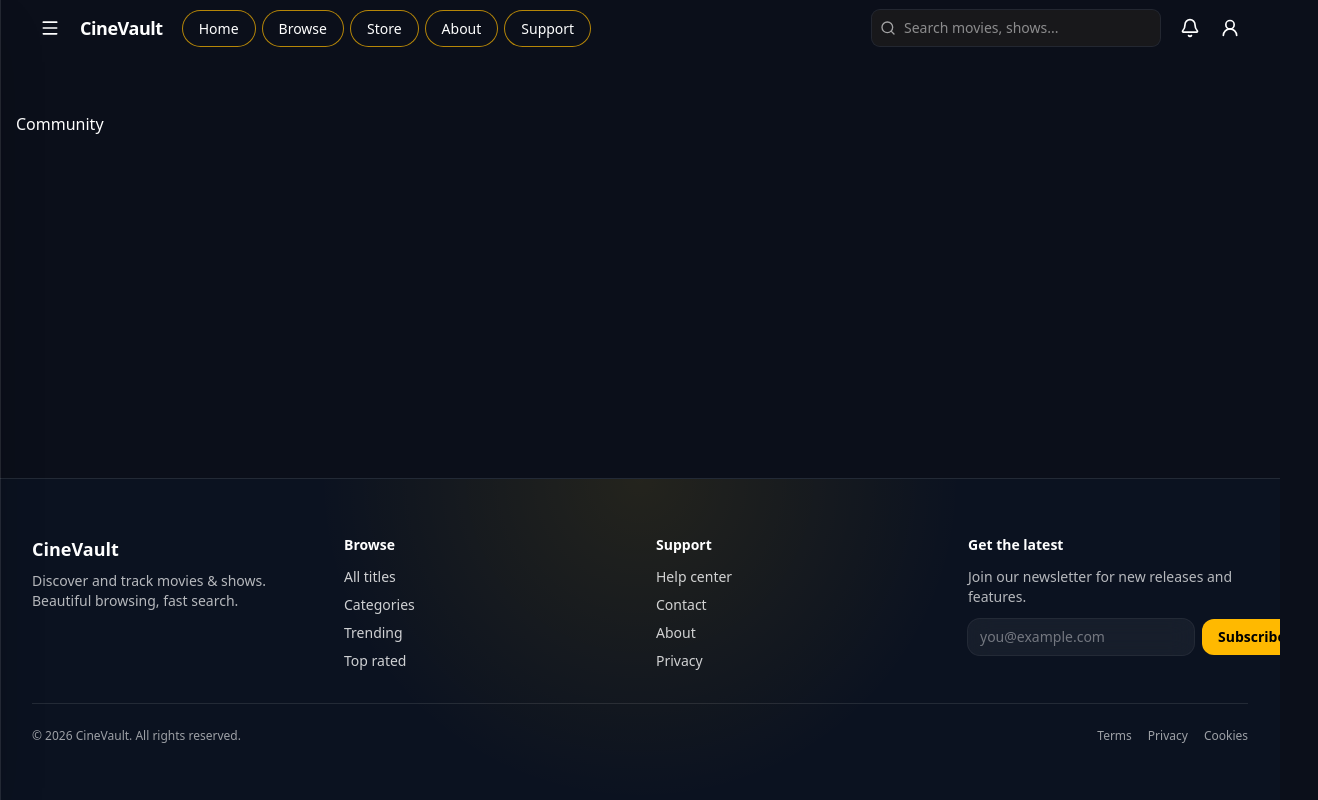
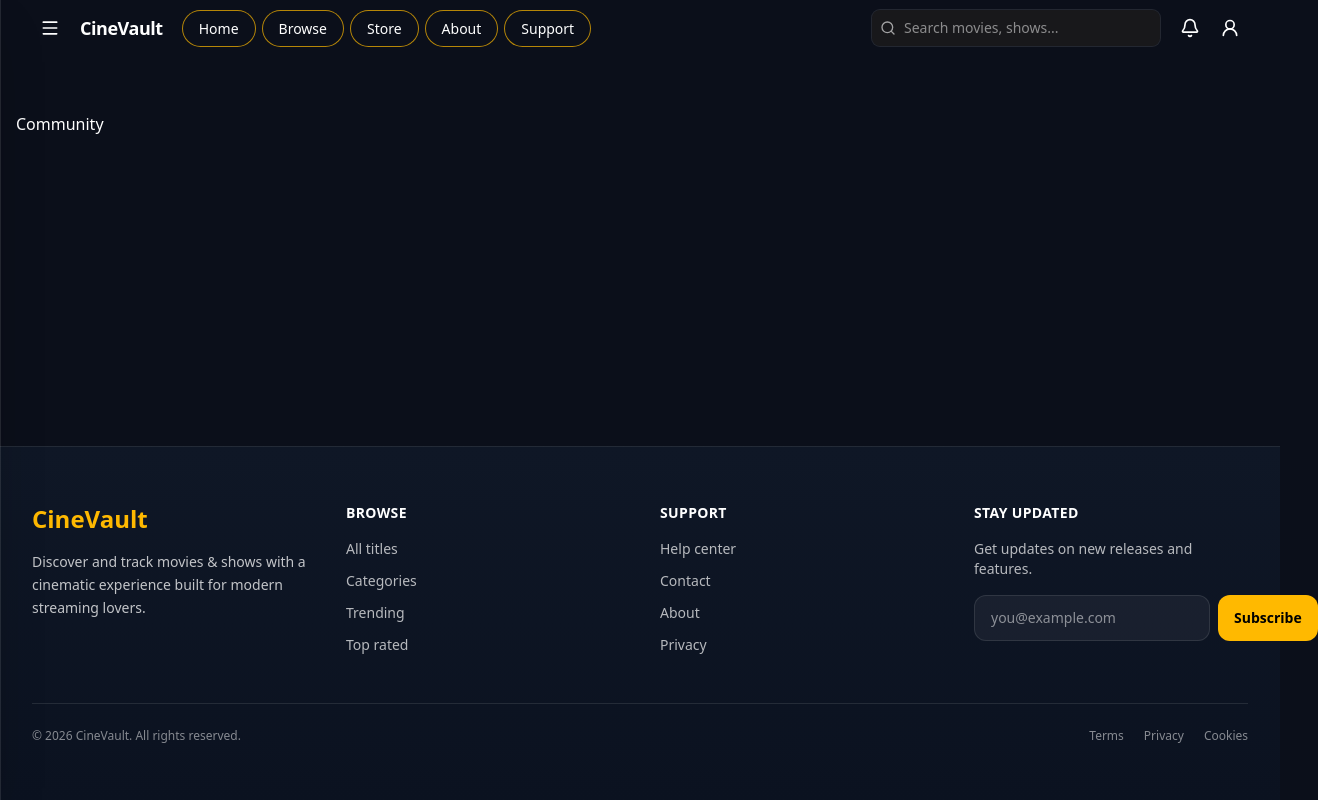
Before and after one commit to breezy23333/cinevault, a Next.js app: page /community in a window 1280 px wide. Shown: the whole page, 1318 px wide, since content can reach past the window. Built offline with nearby package versions, Linux system fonts and the light colour scheme.

Commit message:
Restored cinematic footer

```diff
--- a/components/Footer.tsx
+++ b/components/Footer.tsx
@@ -15,20 +15,27 @@ export default function Footer() {
   };
 
   return (
-    <footer className="relative mt-12 overflow-hidden border-t border-white/10 bg-[#0b1220]">
-      <div className="absolute inset-0 bg-[radial-gradient(circle_at_top,rgba(255,191,0,0.10),transparent_45%)] pointer-events-none" />
-      <div className="relative z-10 mx-auto w-full max-w-[1400px] xl:max-w-[1600px] 2xl:max-w-[1800px] px-4 md:px-8 py-14">
-        <div className="grid gap-8 md:grid-cols-4">
-          <div className="space-y-2">
-            <div className="text-lg font-semibold">CineVault</div>
-            <p className="text-sm text-white/70">
-              Discover and track movies & shows. Beautiful browsing, fast search.
+    <footer className="mt-16 border-t border-white/10 bg-gradient-to-b from-[#0f1726] to-[#0b1220]">
+      <div className="mx-auto w-full max-w-[1400px] xl:max-w-[1600px] 2xl:max-w-[1800px] px-4 md:px-8 py-14">
+
+        <div className="grid gap-10 md:grid-cols-4">
+
+          <div className="space-y-4">
+            <div className="text-2xl font-bold text-amber-400">
+              CineVault
+            </div>
+
+            <p className="text-sm leading-relaxed text-white/75">
+              Discover and track movies & shows with a cinematic experience built for modern streaming lovers.
             </p>
           </div>
 
           <div>
-            <div className="text-sm font-semibold mb-3">Browse</div>
-            <ul className="space-y-2 text-sm text-white/80">
+            <div className="mb-4 text-sm font-semibold uppercase tracking-wide text-white">
+              Browse
+            </div>
+
+            <ul className="space-y-3 text-sm text-white/70">
               <li><Link href="/browse" className="transition hover:text-amber-300">All titles</Link></li>
               <li><Link href="/categories" className="transition hover:text-amber-300">Categories</Link></li>
               <li><Link href="/trending" className="transition hover:text-amber-300">Trending</Link></li>
@@ -37,8 +44,11 @@ export default function Footer() {
           </div>
 
           <div>
-            <div className="text-sm font-semibold mb-3">Support</div>
-            <ul className="space-y-2 text-sm text-white/80">
+            <div className="mb-4 text-sm font-semibold uppercase tracking-wide text-white">
+              Support
+            </div>
+
+            <ul className="space-y-3 text-sm text-white/70">
               <li><Link href="/support" className="transition hover:text-amber-300">Help center</Link></li>
               <li><Link href="/contact" className="transition hover:text-amber-300">Contact</Link></li>
               <li><Link href="/about" className="transition hover:text-amber-300">About</Link></li>
@@ -47,21 +57,26 @@ export default function Footer() {
           </div>
 
           <div>
-            <div className="text-sm font-semibold mb-3">Get the latest</div>
+            <div className="mb-4 text-sm font-semibold uppercase tracking-wide text-white">
+              Stay Updated
+            </div>
+
             <p className="text-sm text-white/70">
-              Join our newsletter for new releases and features.
+              Get updates on new releases and features.
             </p>
-            <form className="mt-3 flex gap-2" onSubmit={handleSubmit}>
+
+            <form className="mt-4 flex gap-2" onSubmit={handleSubmit}>
               <input
                 type="email"
                 value={email}
                 onChange={(e) => setEmail(e.target.value)}
                 placeholder="you@example.com"
-                className="flex-1 rounded-xl bg-white/5 backdrop-blur-md ring-1 ring-white/10 px-3 py-2 text-sm text-white placeholder:text-white/40 outline-none focus:ring-amber-300/40"
+                className="flex-1 rounded-xl border border-white/10 bg-white/5 px-4 py-3 text-sm text-white outline-none transition focus:border-amber-300/50"
               />
+
               <button
                 type="submit"
-                className="rounded-xl bg-amber-400 text-black text-sm font-semibold px-4 py-2 transition hover:scale-105 hover:bg-amber-300"
+                className="rounded-xl bg-amber-400 px-4 py-3 text-sm font-semibold text-black transition hover:bg-amber-300"
               >
                 Subscribe
               </button>
@@ -69,9 +84,10 @@ export default function Footer() {
           </div>
         </div>
 
-        <div className="mt-8 pt-6 border-t border-white/10 flex flex-col md:flex-row items-center justify-between gap-4 text-xs text-white/60">
+        <div className="mt-12 flex flex-col items-center justify-between gap-4 border-t border-white/10 pt-6 text-xs text-white/50 md:flex-row">
           <div>© {year} CineVault. All rights reserved.</div>
-          <div className="flex items-center gap-4">
+
+          <div className="flex items-center gap-5">
             <Link href="/terms" className="transition hover:text-amber-300">Terms</Link>
             <Link href="/privacy" className="transition hover:text-amber-300">Privacy</Link>
             <Link href="/cookies" className="transition hover:text-amber-300">Cookies</Link>
```
